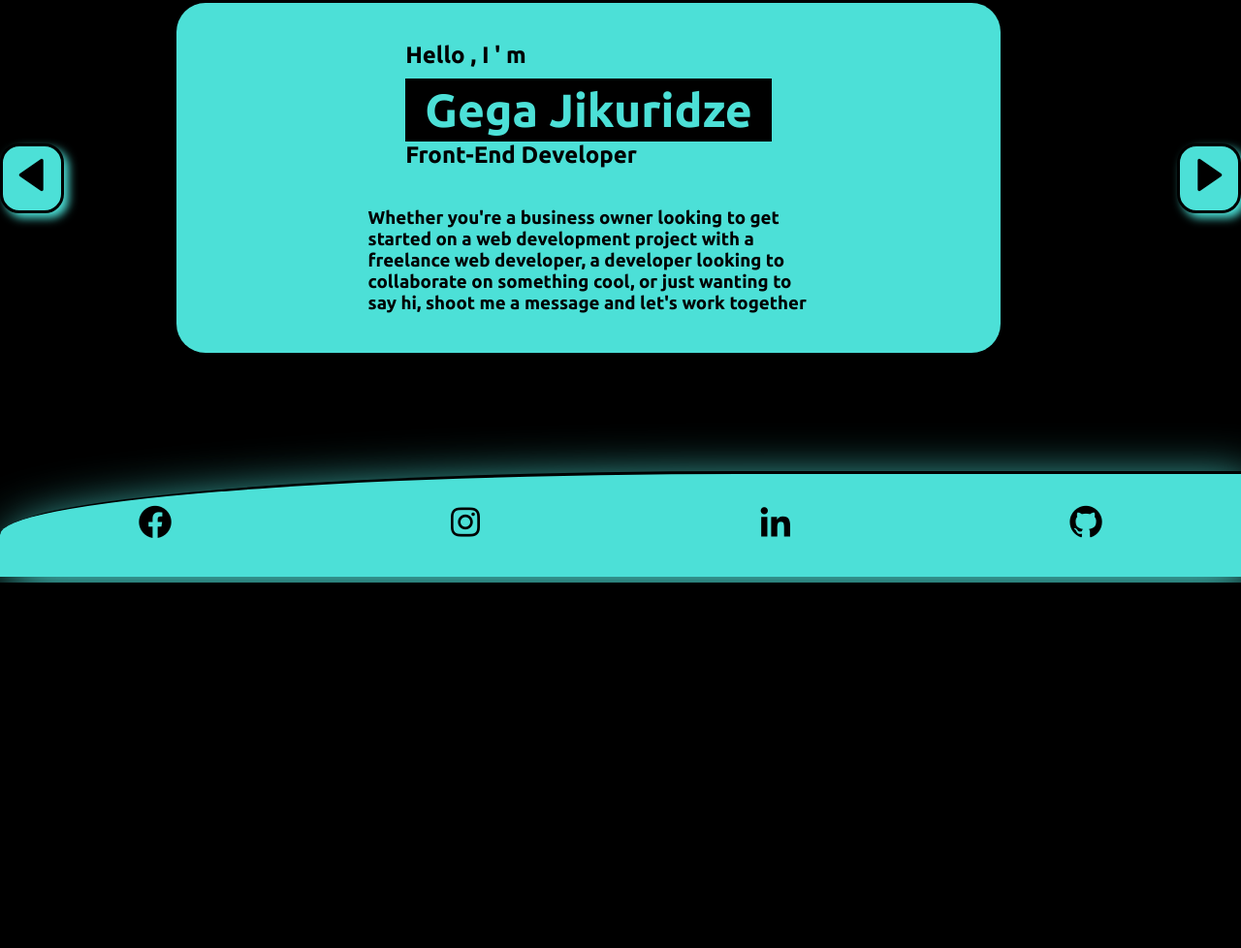
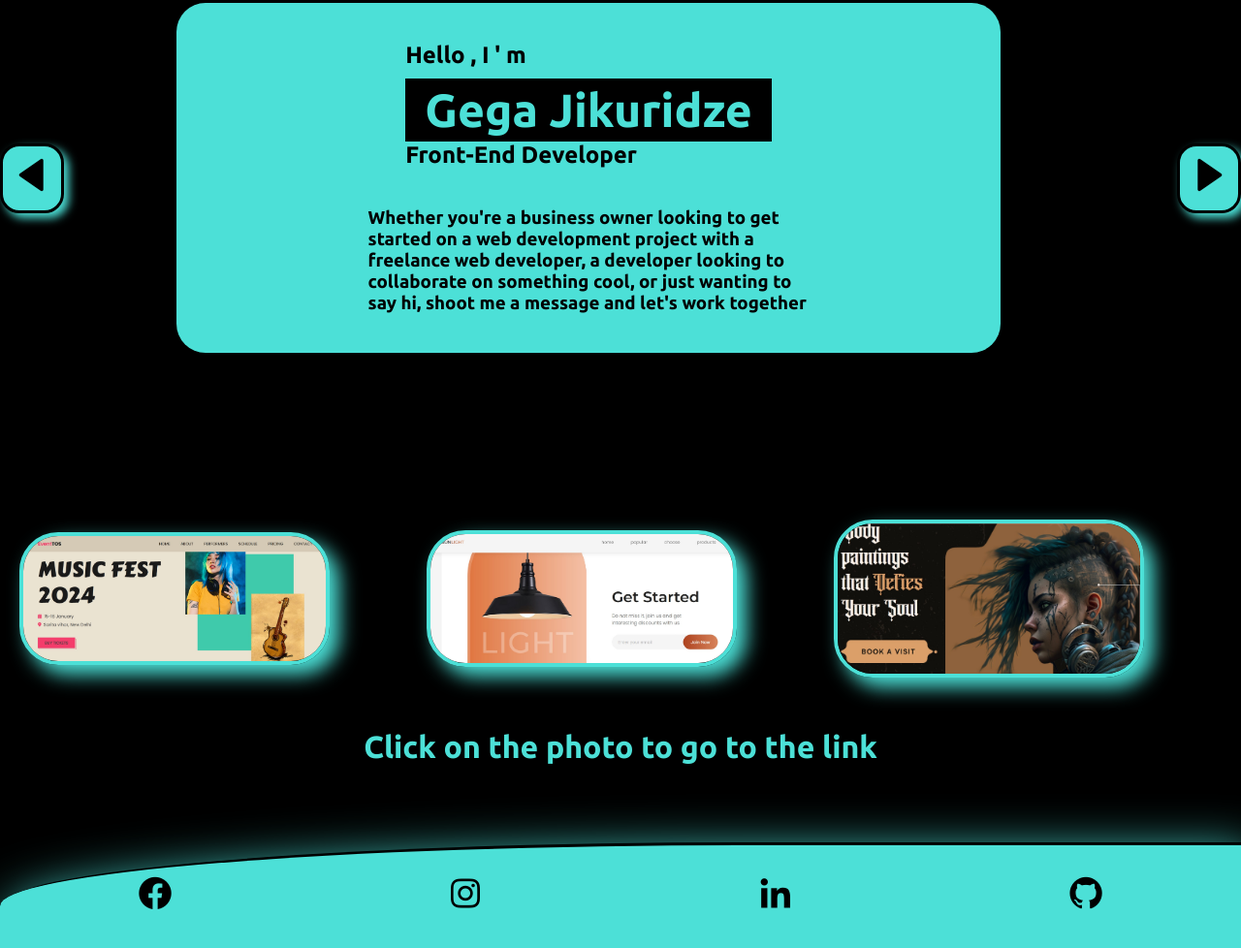
Before and after one commit to GegaJikuridze/Gega-Portfolio, a plain HTML site: page index.html in a window 1280 px wide. Shown: the part 199-1177 px from the top of the page at 97% size. Before the commit the page ends 800 px from the top, so only its background shows below. Drawn offline with nearby package versions, Linux system fonts and the light colour scheme.

Commit message:
Portfolio

```diff
--- a/index.html
+++ b/index.html
@@ -79,14 +79,36 @@
 
 
 
+  <!-- projects section  -->
+
+  <div class="project-section">
+
+    <div class="projects">
+          <div class="project1 project">
+            <a href="https://gegajikuridze.github.io/Project1/" target="_blank"><img src="./Photos/project1.jpg" alt="project"></a>
+          </div>
+
+          <div class="project2 project">
+          <a href="https://gegajikuridze.github.io/Project2/" target="_blank"><img src="./Photos/project2.jpg" alt="project"></a>
+          </div>
+
+          <div class="project3 project">
+            <a href="https://gegajikuridze.github.io/Project3/" target="_blank"><img src="./Photos/project3.jpg" alt="project"></a>
+          </div>
+  </div>
+      <div class="project-title">
+        <h1>Click on the photo to go to the link</h1>
+      </div>
+      </div>
+
 
 
   <!-- footer  -->
 <div class="footer">
-      <a href="#"><i class='bx bxl-facebook-circle'></i></a>
-      <a href="#"><i class='bx bxl-instagram' ></i></a>
-      <a href="#"><i class='bx bxl-linkedin'></i></a>
-      <a href="#"><i class='bx bxl-github'></i></a>
+      <a href="https://www.facebook.com/GegaSONOFFIVECROSS/" target="_blank"><i class='bx bxl-facebook-circle'></i></a>
+      <a href="https://www.instagram.com/gegunj/" target="_blank"><i class='bx bxl-instagram' ></i></a>
+      <a href="https://www.linkedin.com/in/gega-jikuridze-8aa37326b/" target="_blank"><i class='bx bxl-linkedin'></i></a>
+      <a href="https://github.com/GegaJikuridze" target="_blank"><i class='bx bxl-github'></i></a>
 </div>
 
 
--- a/style.css
+++ b/style.css
@@ -139,7 +139,7 @@ body{
   align-items: center;
   justify-content: center;
   margin-top: 130px;
-  margin-bottom: 50px;
+  margin-bottom: 100px;
 }
 
 .slider {
@@ -288,6 +288,58 @@ body{
 
 
 
+  /* projects section  */
+
+
+  .projects-section{
+    width: 100%;
+    display: flex;
+    flex-direction: column;
+    align-items: center;
+    justify-content: center;
+  }
+
+  .projects{
+    margin: 0 auto;
+    display: flex;
+    align-items: center;
+    justify-content: center;
+    gap: 20px;
+    flex-wrap: wrap;
+    margin-bottom: 50px;
+  }
+
+  .project img{
+    max-width:400px;
+    width: 80%;
+    border-radius: 40px;
+    border: 4px solid #4CE0D7;
+    box-shadow: 10px 10px 20px #4CE0D7;
+    transition: .1s;
+    cursor: pointer;
+  }
+
+  .project img:hover{
+    transform: translateY(-30px);
+    box-shadow: 10px 10px 100px #4CE0D7;
+    transition: .3s;
+  }
+
+  .project{
+    display: flex;
+    flex-direction: column;
+    align-items: center;
+  }
+
+
+  .project-title{
+    margin-bottom: 80px;
+  }
+
+  .project-title h1{
+    text-align: center;
+    color: #4CE0D7;
+  }
 
 
 
```
Also changed, not shown: Photos/project1.jpg (added), Photos/project2.jpg (added), Photos/project3.jpg (added).
